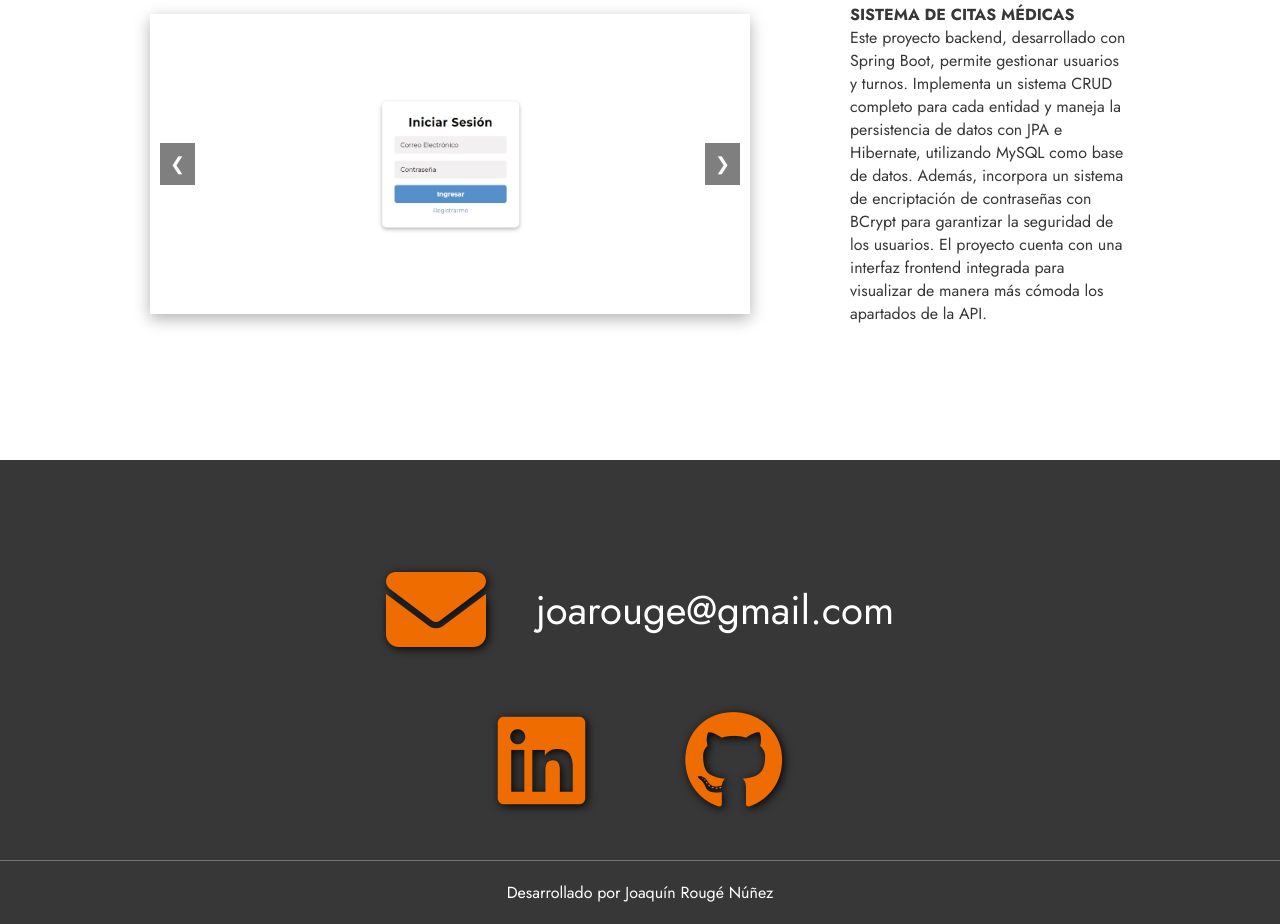
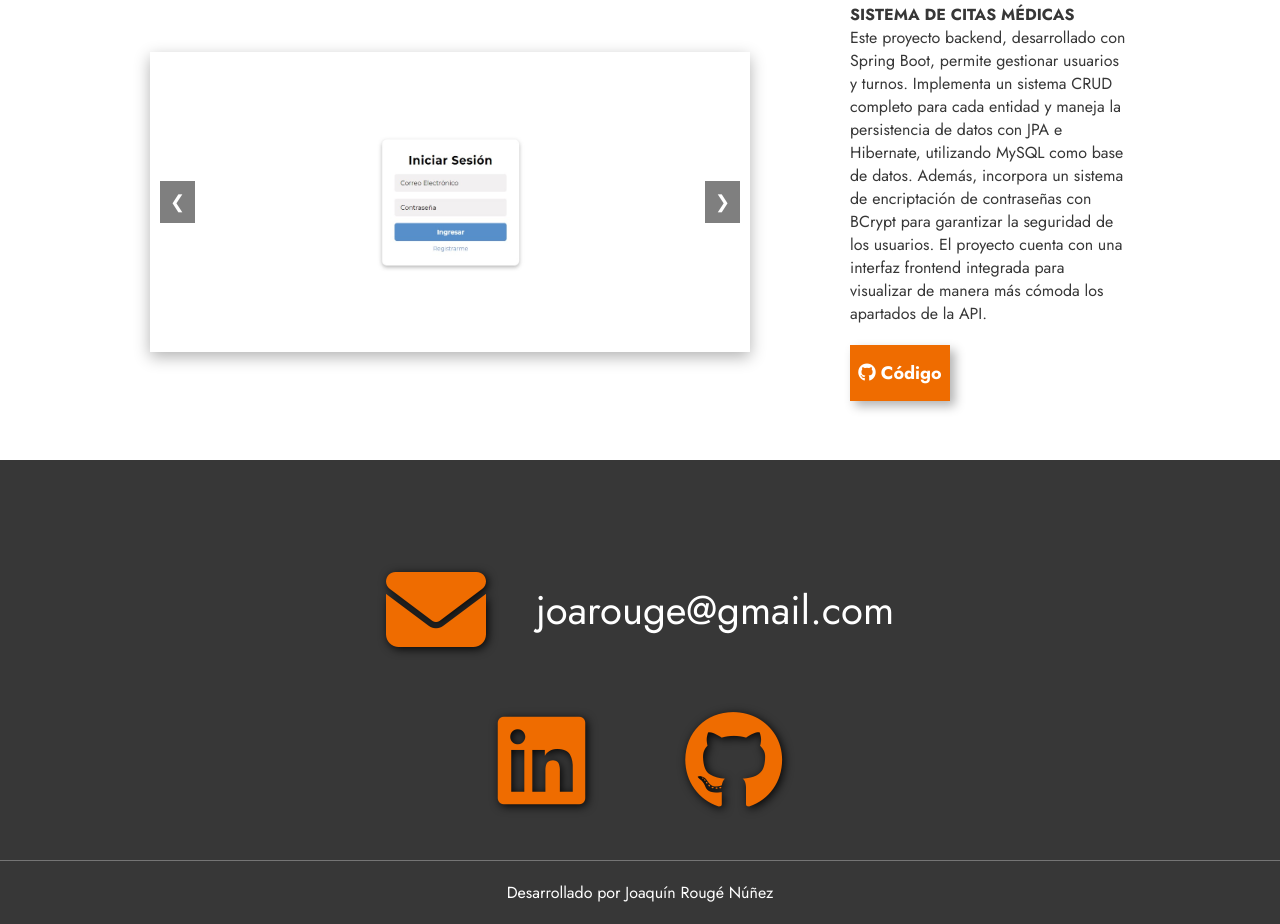
Before and after one commit to JoaquinRouge/Portfolio, a plain HTML site: page index.html in a window 1280 px wide. Shown: the part 2486-3410 px from the top of the page. Drawn offline with Linux system fonts and the light colour scheme.

Commit message:
code href added in project carousel

```diff
--- a/assets/css/styles.css
+++ b/assets/css/styles.css
@@ -333,3 +333,16 @@ footer{
   border-top: 1px solid #757575;
   padding: 20px;
 }
+
+.project-tech{
+  margin-top: 20px;
+  width: 100px;
+}
+
+.project-tech a{
+  display: flex;
+  align-items: center;
+  justify-content: center;
+  gap: 5px;
+  color: white;
+}
--- a/index.html
+++ b/index.html
@@ -158,6 +158,15 @@
               una interfaz frontend integrada para visualizar de manera más
               cómoda los apartados de la API.
             </p>
+            <div class="project-tech btn">
+              <a
+                href="https://github.com/JoaquinRouge/Appointments-Backend-SpringBoot"
+                target="_blank"
+              >
+                <i class="fa-brands fa-github"></i>
+                <p>Código</p>
+              </a>
+            </div>
           </div>
         </div>
       </section>
```
